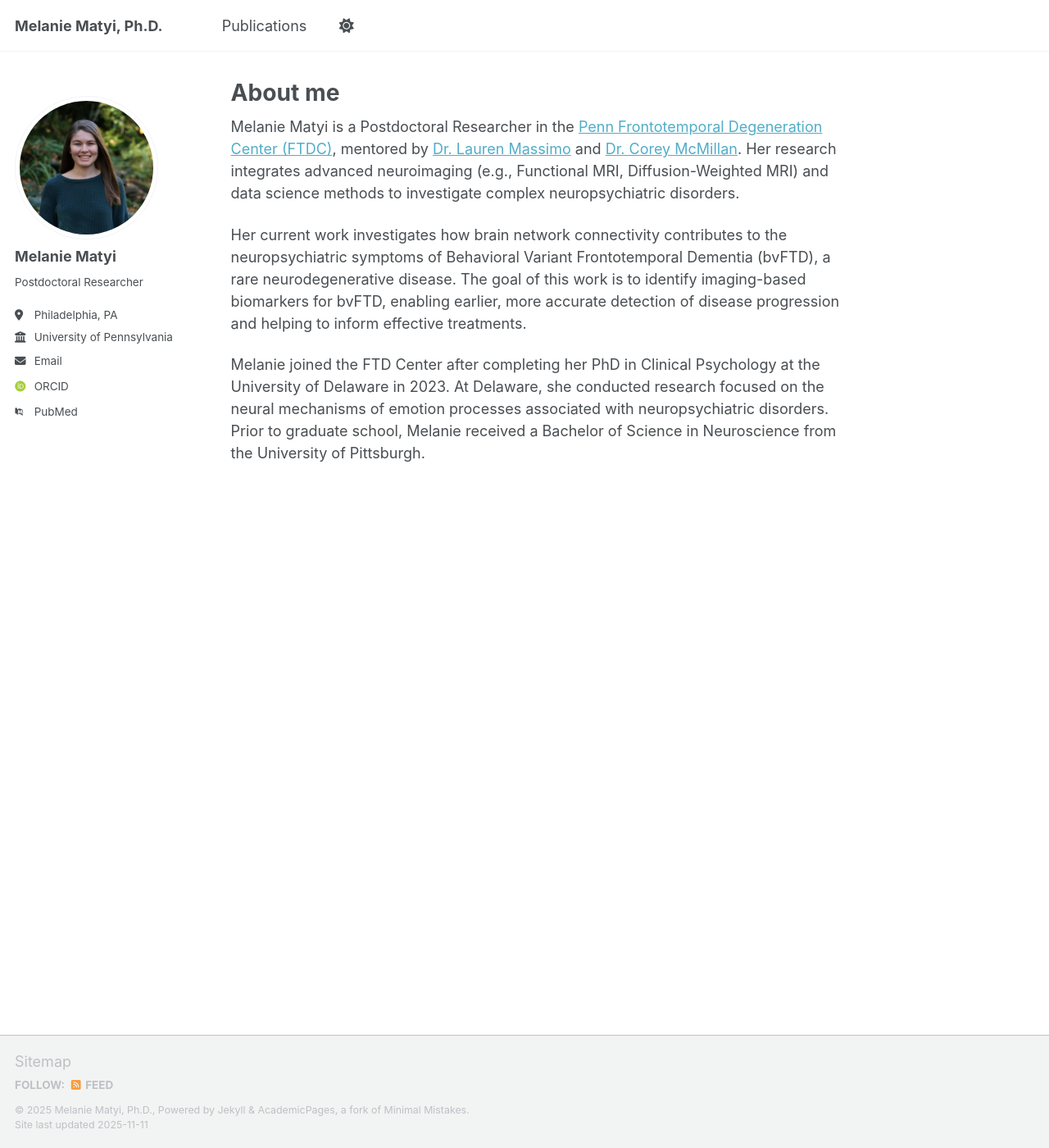
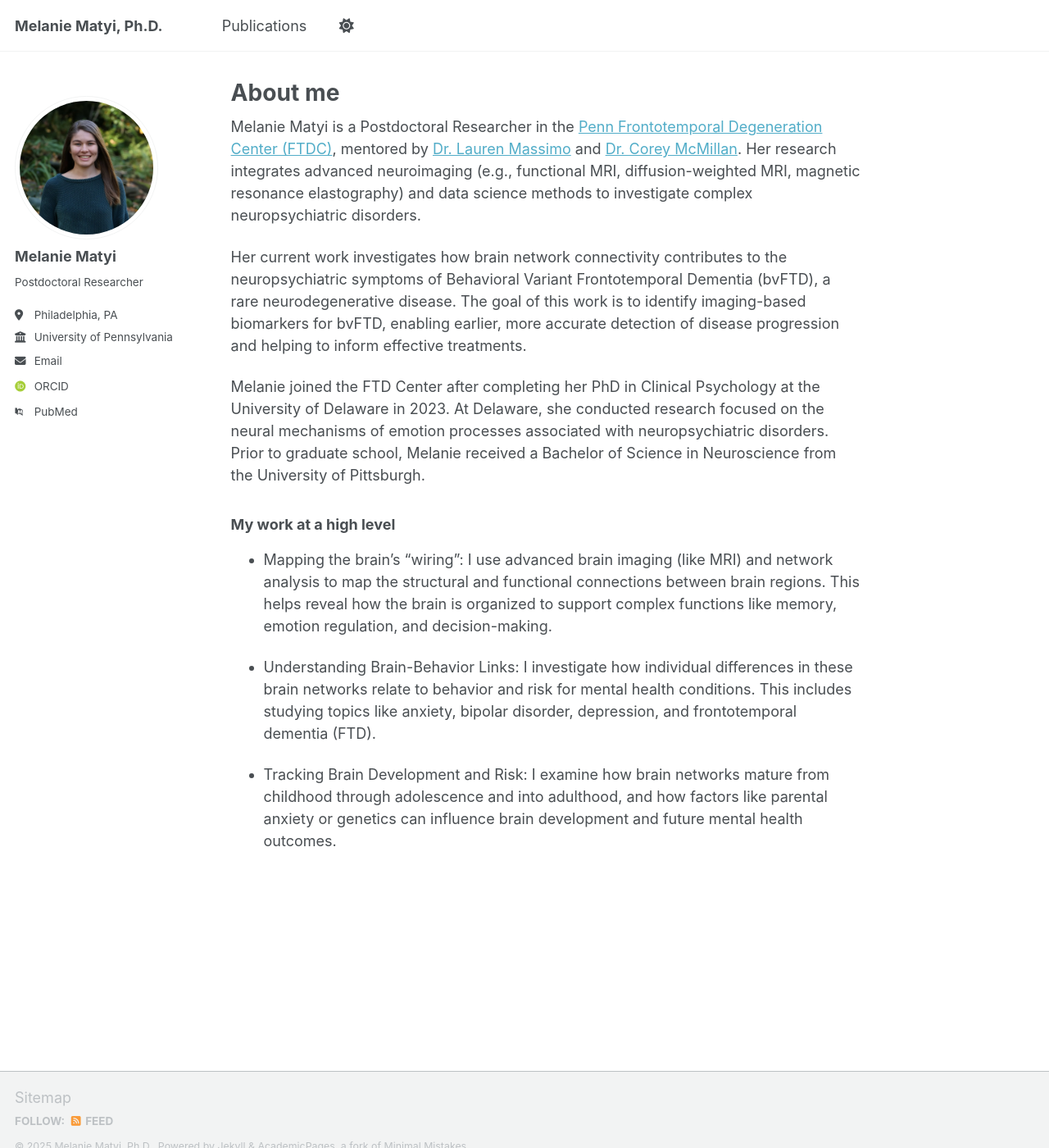
Before and after one commit to mamatyi/mamatyi.github.com, a Jekyll site: the page built from _pages/about.md, in a window 1280 px wide and 1400 px high. Shown: the whole window at 82% size. Built offline with Jekyll 4.4.1, drawn with Linux system fonts in a browser that asks for light colours; some web fonts are replaced; a script that is not in the unit is left out.

Commit message:
Update about.md

```diff
--- a/_pages/about.md
+++ b/_pages/about.md
@@ -8,8 +8,17 @@ redirect_from:
 ---
 
 
-Melanie Matyi is a Postdoctoral Researcher in the [Penn Frontotemporal Degeneration Center (FTDC)](https://www.pennftdcenter.org/), mentored by [Dr. Lauren Massimo](https://www.nursing.upenn.edu/live/profiles/15656-lauren-massimo) and [Dr. Corey McMillan](https://www.pennftdcenter.org/team-2/corey-mcmillan-phd). Her research integrates advanced neuroimaging (e.g., Functional MRI, Diffusion-Weighted MRI) and data science methods to investigate complex neuropsychiatric disorders.
+Melanie Matyi is a Postdoctoral Researcher in the [Penn Frontotemporal Degeneration Center (FTDC)](https://www.pennftdcenter.org/), mentored by [Dr. Lauren Massimo](https://www.nursing.upenn.edu/live/profiles/15656-lauren-massimo) and [Dr. Corey McMillan](https://www.pennftdcenter.org/team-2/corey-mcmillan-phd). Her research integrates advanced neuroimaging (e.g., functional MRI, diffusion-weighted MRI, magnetic resonance elastography) and data science methods to investigate complex neuropsychiatric disorders.
 
 Her current work investigates how brain network connectivity contributes to the neuropsychiatric symptoms of Behavioral Variant Frontotemporal Dementia (bvFTD), a rare neurodegenerative disease. The goal of this work is to identify imaging-based biomarkers for bvFTD, enabling earlier, more accurate detection of disease progression and helping to inform effective treatments.
 
 Melanie joined the FTD Center after completing her PhD in Clinical Psychology at the University of Delaware in 2023. At Delaware, she conducted research focused on the neural mechanisms of emotion processes associated with neuropsychiatric disorders. Prior to graduate school, Melanie received a Bachelor of Science in Neuroscience from the University of Pittsburgh.
+
+
+### My work at a high level
+
+- Mapping the brain's "wiring": I use advanced brain imaging (like MRI) and network analysis to map the structural and functional connections between brain regions. This helps reveal how the brain is organized to support complex functions like memory, emotion regulation, and decision-making.
+
+- Understanding Brain-Behavior Links: I investigate how individual differences in these brain networks relate to behavior and risk for mental health conditions. This includes studying topics like anxiety, bipolar disorder, depression, and frontotemporal dementia (FTD).
+
+- Tracking Brain Development and Risk: I examine how brain networks mature from childhood through adolescence and into adulthood, and how factors like parental anxiety or genetics can influence brain development and future mental health outcomes.
```
